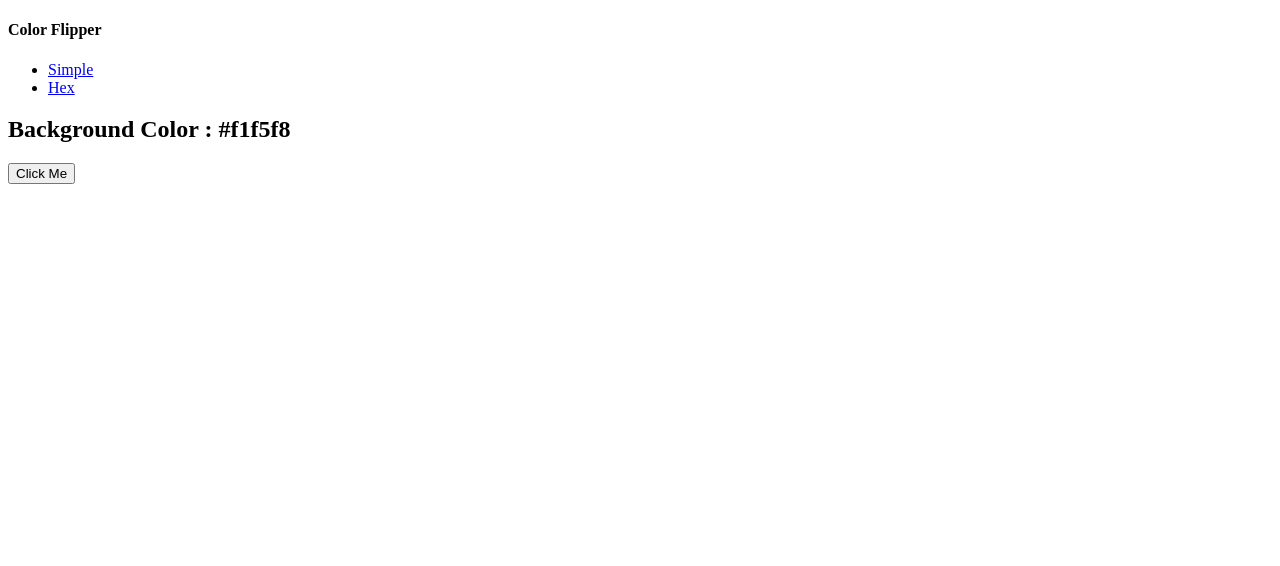
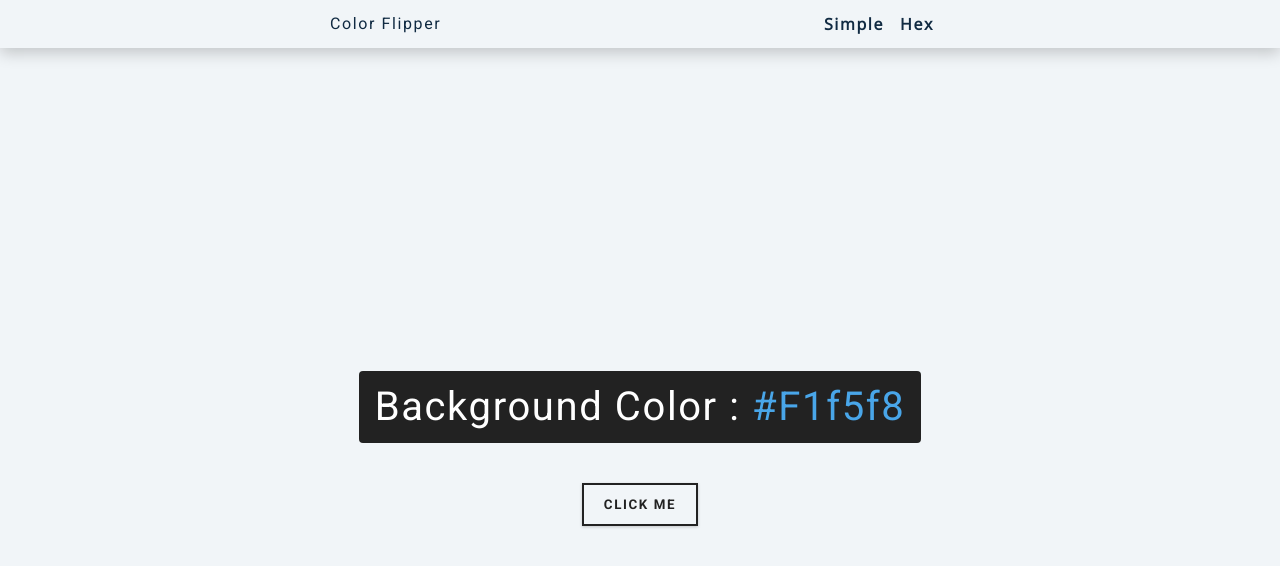
Before and after one commit to sksabbir2234/Javascript, a browser extension: page dom/colorFlipper/index.html in a window 1280 px wide. Drawn offline with nearby package versions, Linux system fonts and the light colour scheme.

Commit message:
js update , html update

```diff
--- a/dom/colorFlipper/index.html
+++ b/dom/colorFlipper/index.html
@@ -27,9 +27,9 @@
     <main>
         <div class="container">
             <h2>
-                Background Color : <span class="Color">#f1f5f8</span>
+                Background Color : <span class="color">#f1f5f8</span>
             </h2>
-            <button class="btn btn-hero">Click Me</button>
+            <button class="btn btn-hero" id="btn">Click Me</button>
         </div>
     </main>
 
--- a/dom/colorFlipper/index.js
+++ b/dom/colorFlipper/index.js
@@ -0,0 +1,15 @@
+const colors = ["green", "red", "rgba(133,122,200)", "#f15025"];
+const btn = document.getElementById("btn");
+const color = document.querySelector(".color");
+
+btn.addEventListener("click", function () {
+  const randomNumber = getRandomNumber();
+  // console.log(randomNumber);
+
+  document.body.style.backgroundColor = colors[randomNumber];
+  color.textContent = colors[randomNumber];
+});
+
+function getRandomNumber() {
+  return Math.floor(Math.random() * colors.length);
+}
--- a/dom/colorFlipper/style.css
+++ b/dom/colorFlipper/style.css
@@ -0,0 +1,226 @@
+/*
+===============
+Fonts
+===============
+*/
+@import url("https://fonts.googleapis.com/css?family=Open+Sans|Roboto:400,700&display=swap");
+
+/*
+===============
+Variables
+===============
+*/
+
+:root {
+  /* dark shades of primary color*/
+  --clr-primary-1: hsl(205, 86%, 17%);
+
+  /* primary/main color */
+  --clr-primary-3: hsl(205, 72%, 37%);
+  --clr-primary-5: hsl(205, 78%, 60%);
+  --clr-grey-1: hsl(209, 61%, 16%);
+  --clr-grey-5: hsl(210, 22%, 49%);
+  --clr-grey-10: hsl(210, 36%, 96%);
+
+  --clr-white: #fff;
+  --clr-black: #222;
+
+  --ff-primary: "Roboto", sans-serif;
+  --ff-secondary: "Open Sans", sans-serif;
+
+  --transition: all 0.3s linear;
+  --spacing: 0.1rem;
+  --radius: 0.25rem;
+  --dark-shadow: 0 5px 15px rgba(0, 0, 0, 0.2);
+  --max-width: 1170px;
+  --fixed-width: 620px;
+}
+/*
+===============
+Global Styles
+===============
+*/
+
+*,
+::after,
+::before {
+  margin: 0;
+  padding: 0;
+  box-sizing: border-box;
+}
+body {
+    font-family: var(--ff-secondary);
+    background: var(--clr-grey-10);
+    color: var(--clr-grey-1);
+    line-height: 1.5;
+    font-size: 0.875rem;
+  }
+  ul {
+    list-style-type: none;
+  }
+  a {
+    text-decoration: none;
+  }
+  h1,
+  h2,
+  h3,
+  h4 {
+    letter-spacing: var(--spacing);
+    text-transform: capitalize;
+    line-height: 1.25;
+    margin-bottom: 0.75rem;
+    font-family: var(--ff-primary);
+  }
+  h1 {
+    font-size: 3rem;
+  }
+  h2 {
+    font-size: 2rem;
+  }
+  h3 {
+    font-size: 1.25rem;
+  }
+  h4 {
+    font-size: 0.875rem;
+  }
+  p {
+    margin-bottom: 1.25rem;
+    color: var(--clr-grey-5);
+  }
+  @media screen and (min-width: 800px) {
+    h1 {
+      font-size: 4rem;
+    }
+    h2 {
+      font-size: 2.5rem;
+    }
+    h3 {
+      font-size: 1.75rem;
+    }
+    h4 {
+      font-size: 1rem;
+    }
+    body {
+      font-size: 1rem;
+    }
+    h1,
+    h2,
+    h3,
+    h4 {
+      line-height: 1;
+    }
+  }
+  /*  global classes */
+
+  /* section */
+  .section {
+    padding: 5rem 0;
+  }
+
+  .section-center {
+    width: 90vw;
+    margin: 0 auto;
+    max-width: 1170px;
+  }
+  @media screen and (min-width: 992px) {
+    .section-center {
+      width: 95vw;
+    }
+  }
+  main {
+    min-height: 100vh;
+    display: grid;
+    place-items: center;
+  }
+
+
+ nav{
+    background-color:var(--color-white) ;
+    height: 3rem;
+    display: grid;
+    align-items: center;
+    box-shadow:var(--dark-shadow) ;
+ }
+
+ .nav-center{
+    width: 90vw;
+    max-width: var(--fixed-width);
+    margin: 0 auto;
+    display: flex;
+    justify-content: space-between;
+    align-items: center;
+ }
+
+ .nav-center h4{
+    color: var(--color-primary-5);
+    margin-bottom: 0;
+    font-weight: 400;
+  }
+
+  .nav-center h4:hover{
+    color: var(--color-primary-3);
+  }
+
+  .nav-links{
+    display: flex;
+
+  }
+
+  nav a{
+    color: var(--color-primary-1);
+    text-transform: capitalize;
+    font-size: 1rem;
+    font-weight: 700;
+    letter-spacing: var(--spacing);
+    margin-right: 1rem;
+    transition: var(--transition);
+  }
+
+  nav a:hover{
+    color: var(--color-primary-5);
+  }
+
+
+  main{
+    min-height: calc(100vh-3rem);
+    display: grid;
+    place-items: center;
+  }
+
+  .container{
+    text-align: center;
+  }
+
+  .container h2{
+    background: var(--clr-black);
+    color: var(--clr-white);
+    padding: 1rem;
+    border-radius: var(--radius);
+    margin-bottom: 2.5rem;
+    text-transform: capitalize;
+    font-weight: 400;
+  }
+
+  .color{
+    color: var(--clr-primary-5);
+  }
+
+  .btn-hero{
+    font-family: var(--ff-primary);
+    text-transform: uppercase;
+    background: transparent;
+    color: var(--clr-black);
+    letter-spacing: var(--spacing);
+    display: inline-block;
+    font-weight: 700;
+    transition: var(--transition);
+    border: 2px solid var(--clr-black);
+    cursor: pointer;
+    box-shadow: 0 1px 3px rgba(0,0,0,0.2);
+    padding: 0.75rem 1.25rem;
+  }
+
+  .btn-hero:hover{
+    color: var(--clr-white);
+    background: var(--clr-black);
+  }
```
